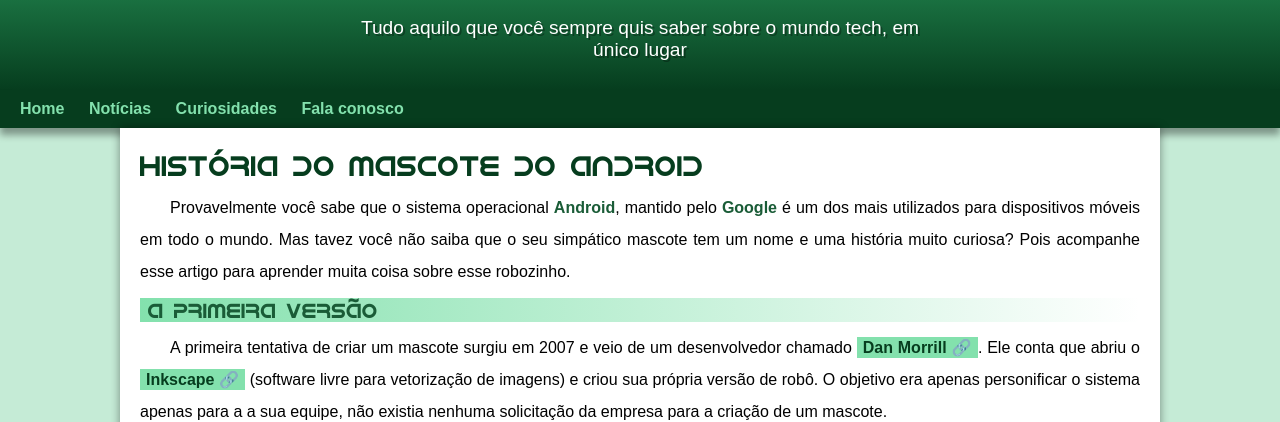
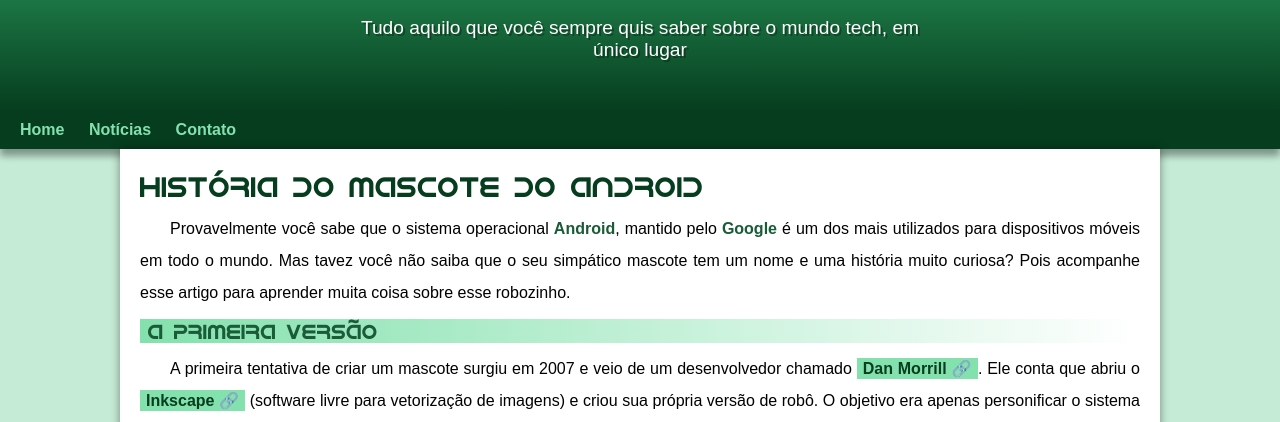
Before and after one commit to NathanNguangu/projeto-android, a plain HTML site: page index.html in a window 1280 px wide. Shown: the part 100-522 px from the top of the page. Drawn offline with Linux system fonts and the light colour scheme.

Commit message:
Reparação do site

```diff
--- a/estilo/style.css
+++ b/estilo/style.css
@@ -57,7 +57,7 @@
     padding-left: 10px;
     padding-right: 10px;
     margin: auto;
-    margin-bottom: 20px;
+    padding-bottom: 50px;
     text-shadow: 2px 2px 0px rgba(0, 0, 0, 0.315);
 }
 
--- a/index.html
+++ b/index.html
@@ -16,8 +16,7 @@
     <nav>
         <a href="#">Home</a>
         <a href="#">Notícias</a>
-        <a href="#">Curiosidades</a>
-        <a href="#">Fala conosco</a>
+        <a href="#">Contato</a>
     </nav>
     <main>
         <article>
```
